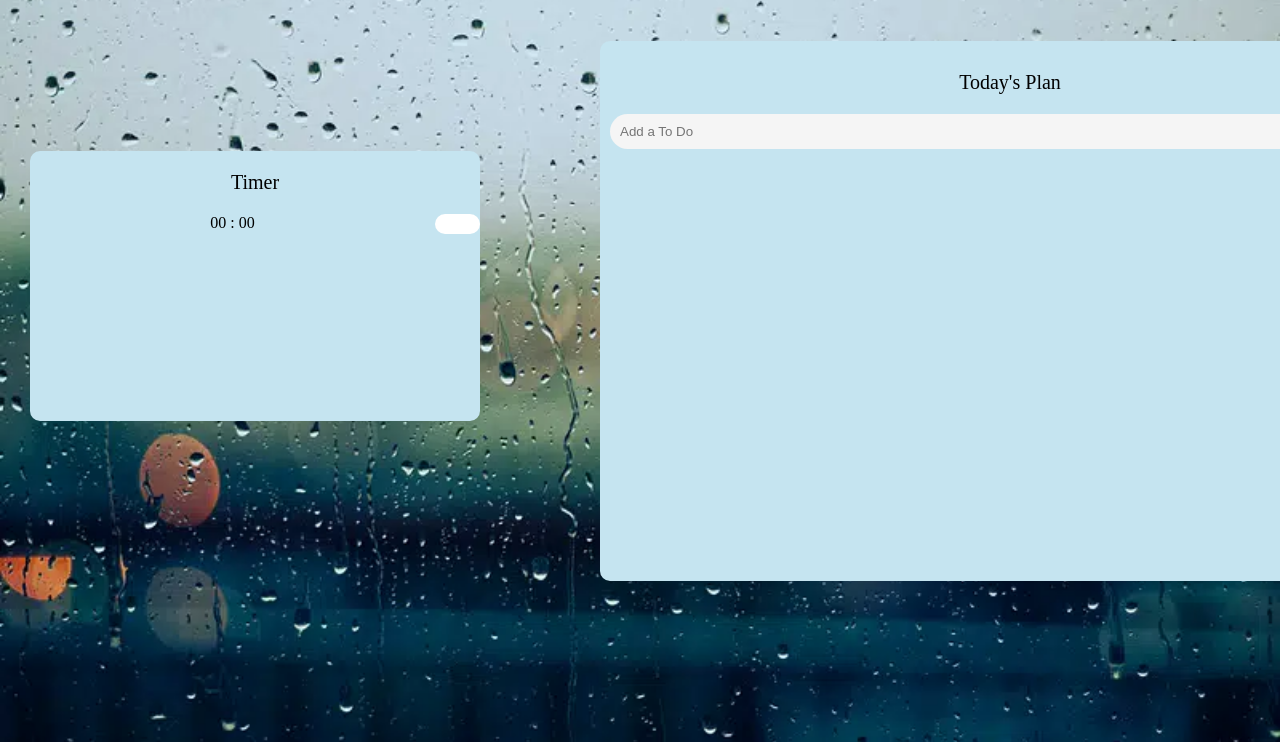
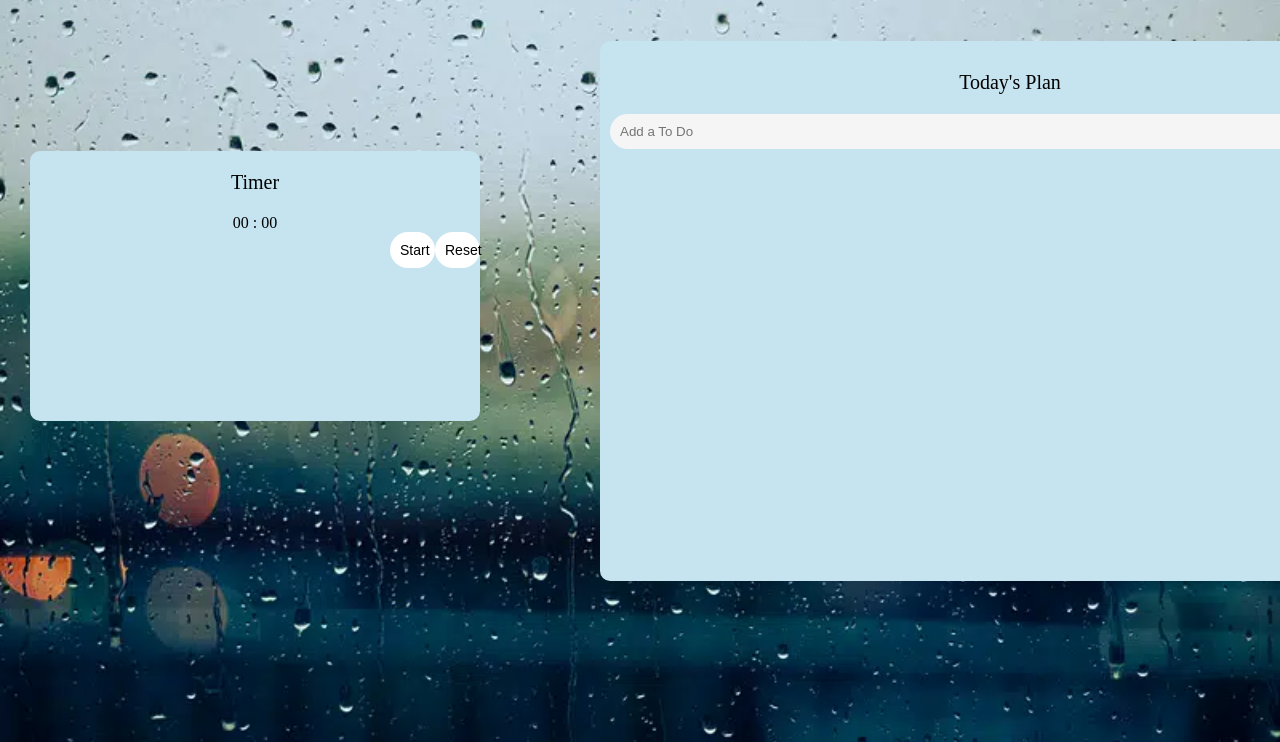
Before and after one commit to Amyyy64/To-Do-List, a plain HTML site: page index.html in a window 1280 px wide. Shown: the part 79-821 px from the top of the page. Drawn offline with Linux system fonts and the light colour scheme.

Commit message:
Add files via upload

```diff
--- a/index.html
+++ b/index.html
@@ -30,29 +30,26 @@
                 <button onclick="addTask()">Add</button>
 
                 <ul id="myUL">
-                    <!--<li class="checked">task 1</li>
-                    <li>task 2</li>
-                    <li>task 3</li>-->
                 </ul>
             </div>
         </div>
 
         <!--timer-->
         <div class="left">
-            <!--<aside>-->
                 <div class="timer">
                     <p>Timer</p>
 
-                    <span class="timer__part timer__part--minutes">00</span>
-                    <span class="timer__part">:</span>
-                    <span class="timer__part timer__part--seconds">00</span>
-                    <button type="button" class="timer__btn">
+                    <span class="timerPart timerPartMinutes">00</span>
+                    <span class="timerPart">:</span>
+                    <span class="timerPart timerPartSeconds">00</span><br>
 
-                    </button>
+                    <button type="button" class="timerBtn timerBtnReset">Reset</button>
+                    <button type="button" class="timerBtn timerBtnControl timerBtnStart">Start</button>
+
                 </div>
-            <!--</aside>-->
         </div>
 
         <script src="script.js"></script>
+        <script src="main.js"></script>
     </body>
 </html>
```
